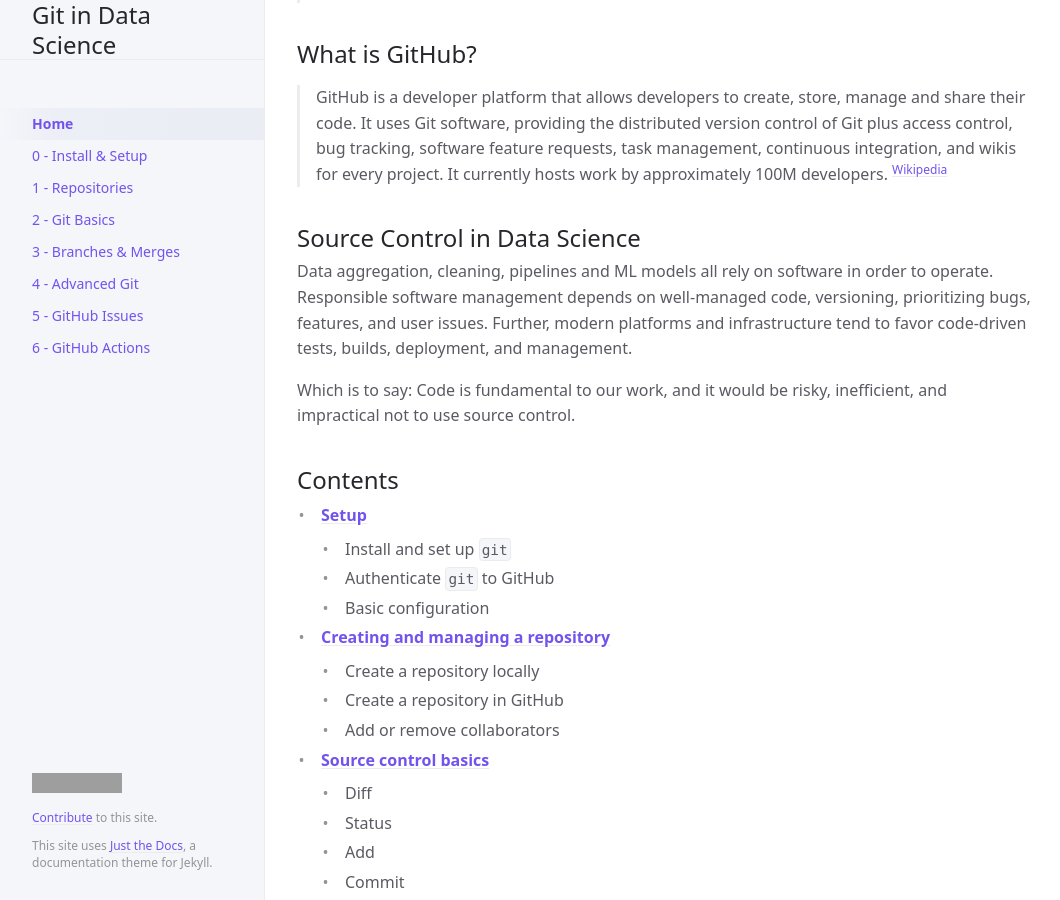
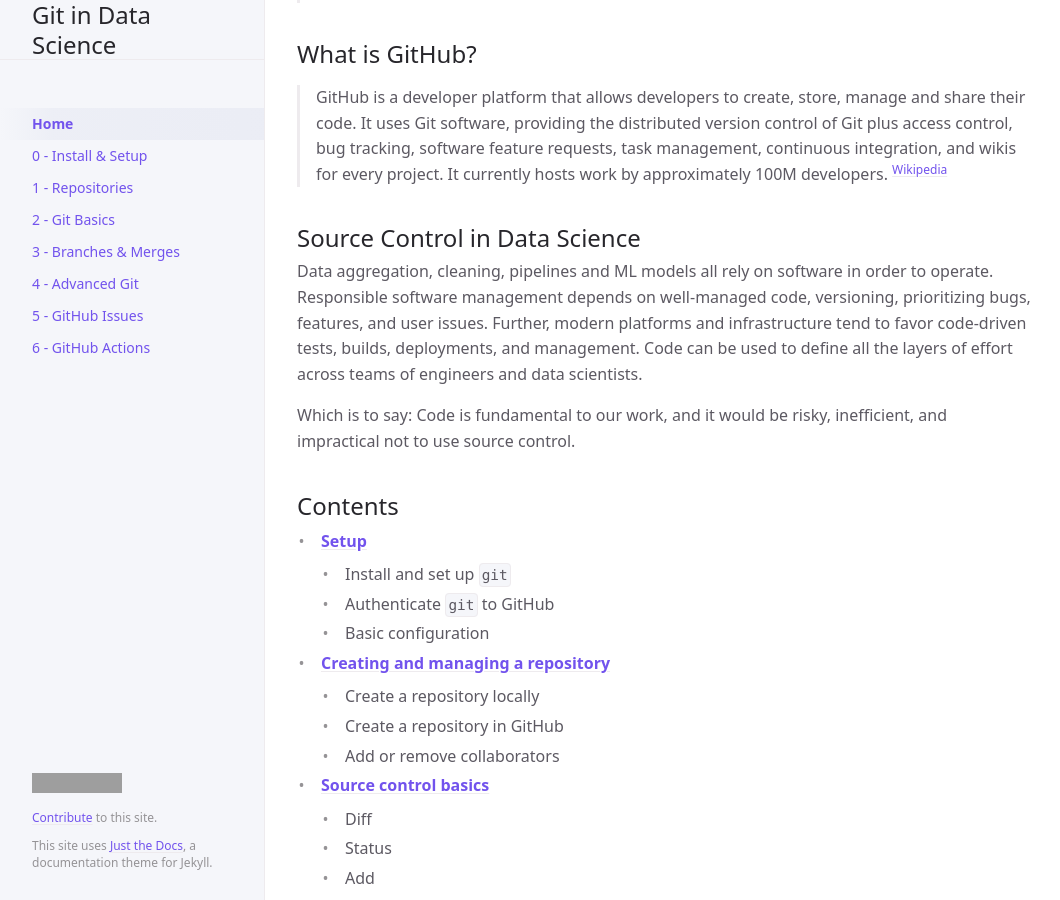
Before and after one commit to UVADS/git-basics, a Jekyll site: the page built from index.md, in a window 1280 px wide and 900 px high, scrolled down 702 px. Shown: the whole window, without its empty margins (107-1167 px from the left). Built offline with Jekyll 4.4.1, drawn with Linux system fonts in a browser that asks for light colours; cached includes are drawn as plain includes; grey boxes are pictures that could not be loaded.

Commit message:
Home tweak

```diff
--- a/index.md
+++ b/index.md
@@ -33,7 +33,7 @@ Source control is the process of tracking changes and versions of electronic fil
 
 ## Source Control in Data Science
 
-Data aggregation, cleaning, pipelines and ML models all rely on software in order to operate. Responsible software management depends on well-managed code, versioning, prioritizing bugs, features, and user issues. Further, modern platforms and infrastructure tend to favor code-driven tests, builds, deployment, and management.
+Data aggregation, cleaning, pipelines and ML models all rely on software in order to operate. Responsible software management depends on well-managed code, versioning, prioritizing bugs, features, and user issues. Further, modern platforms and infrastructure tend to favor code-driven tests, builds, deployments, and management. Code can be used to define all the layers of effort across teams of engineers and data scientists.
 
 Which is to say: Code is fundamental to our work, and it would be risky, inefficient, and impractical not to use source control.
 
```
